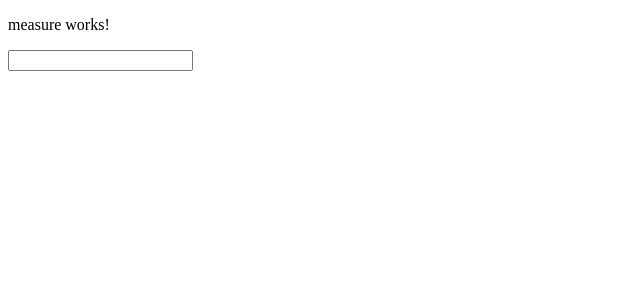
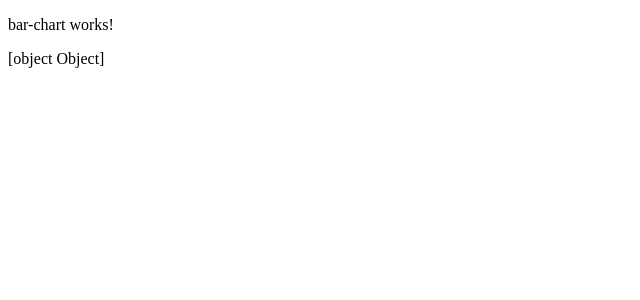
Before and after one commit to magzzy124/onlineHwInfo, an Angular app: page / in a window 1280 px wide. Shown: the top 300 px of the page, without its empty margins (0-640 px from the left). Built offline with nearby package versions, Linux system fonts and the light colour scheme; no server answers.

Commit message:
added a widget component with the underlying component as the bar chart

```diff
--- a/src/app/app.html
+++ b/src/app/app.html
@@ -1 +1 @@
-<app-measure />
+<app-widget [info]="value"/>
--- a/src/app/app.ts
+++ b/src/app/app.ts
@@ -1,22 +1,25 @@
 import { Component, inject, OnInit, signal } from '@angular/core';
-import { RouterOutlet } from '@angular/router';
 import { HttpService } from './services/http-service';
 import { interval, switchMap } from 'rxjs';
-import { Measure } from './measure/measure';
+import { Widget } from "./widget/widget";
 
 @Component({
   selector: 'app-root',
-  imports: [Measure],
+  imports: [Widget],
   templateUrl: './app.html',
   styleUrl: './app.css'
 })
 export class App implements OnInit {
   protected readonly title = signal('hwInfo');
   private http = inject(HttpService)
+  value = signal({});
   ngOnInit() {
-    // interval(1000).pipe(
-    //   switchMap(() => this.http.getInfo())
-    // )
-    //   .subscribe(console.log)
+    interval(1000).pipe(
+      switchMap(() => this.http.getInfo())
+    )
+      .subscribe((data) => {
+        this.value.set(data)
+        console.log(data)
+      })
   }
 }
--- a/src/app/measure/measure.css
+++ /dev/null
@@ -1,18 +0,0 @@
-.box{
-  /* height: 100%; */
-  /* animation-name: moveBox; */
-  /* animation-duration: 3s; */
-}
-
-/* @keyframes moveBox { */
-/*   5%{ */
-/*     height: 5%; */
-/*   } */
-/*   40%{ */
-/*     height: 40%; */
-/**/
-/*   } */
-/*   80%{ */
-/*     height: 80%; */
-/*   } */
-/* } */
--- a/src/app/measure/measure.html
+++ /dev/null
@@ -1,5 +0,0 @@
-<p>measure works!</p>
-<div class="h-50 border-2 w-30">
-  <div class="transition-[2] bg-amber-950" [style.height]="height"></div>
-</div>
-<input (input)="onInput($event)" type="text" name="temp">
--- a/src/app/measure/measure.ts
+++ /dev/null
@@ -1,21 +0,0 @@
-import { Component } from '@angular/core';
-
-@Component({
-  selector: 'app-measure',
-  imports: [],
-  templateUrl: './measure.html',
-  styleUrl: './measure.css',
-})
-export class Measure {
-  height = '0%';
-  onInput(event: Event) {
-    const input = event.target as HTMLInputElement;
-    const val = Number(input.value);
-    if (!isNaN(val) && val >= 0) {
-      this.height = val + '%';
-    } else {
-      this.height = '0%';
-    }
-    console.log(input.value);
-  }
-}
--- /dev/null
+++ b/src/app/measurements/bar-chart/bar-chart.html
@@ -0,0 +1,2 @@
+<p>bar-chart works!</p>
+<div class="w-2.5 border"></div>
--- /dev/null
+++ b/src/app/widget/widget.html
@@ -0,0 +1,2 @@
+<app-bar-chart/>
+{{info()}}
--- /dev/null
+++ b/src/app/widget/widget.ts
@@ -0,0 +1,13 @@
+import { Component, Input } from '@angular/core';
+import { BarChart } from "../measurements/bar-chart/bar-chart";
+
+@Component({
+  selector: 'app-widget',
+  imports: [BarChart],
+  templateUrl: './widget.html',
+  styleUrl: './widget.css',
+})
+export class Widget {
+  @Input() info: any;
+
+}
```
Also changed, not shown: src/app/measurements/bar-chart/bar-chart.ts (added, +11 -0 lines), src/app/measurements/bar-chart/bar-chart.css (added), src/app/widget/widget.css (added), 2 other files (tests, documents, lock files or other folders).
